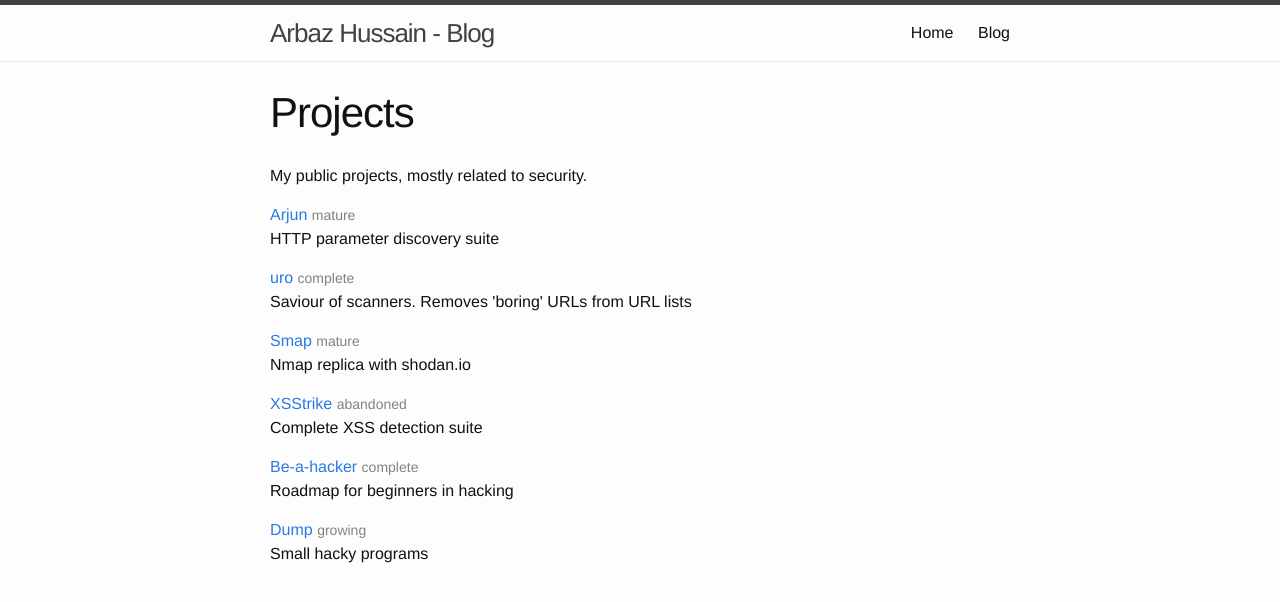
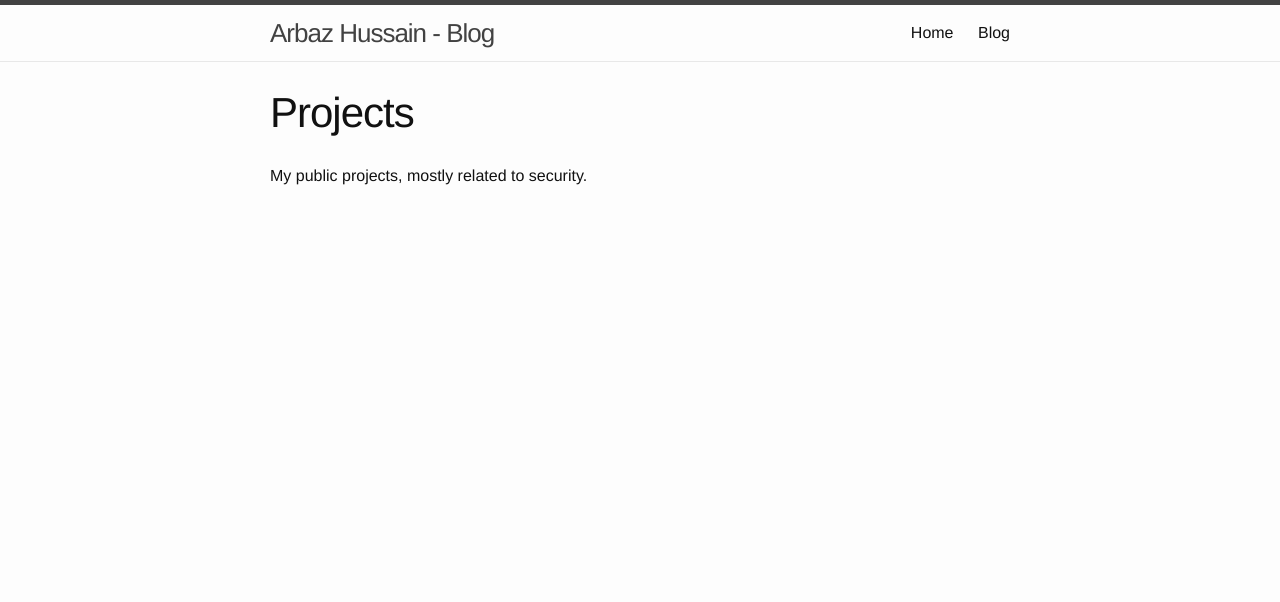
Before and after one commit to arbazkiraak/arbazkiraak.github.io, a Jekyll site: the page built from projects.html, in a window 1280 px wide. Shown: the top 602 px of the page. Built offline with Jekyll 4.4.1, drawn with Linux system fonts in a browser that asks for light colours; nearby versions of some CDN libraries.

Commit message:
align with my repo

```diff
--- a/_data/projects.yaml
+++ /dev/null
@@ -1,29 +0,0 @@
-- title:  Arjun
-  desc:   "HTTP parameter discovery suite"
-  href:   https://github.com/s0md3v/Arjun
-  status: mature
-
-- title:  uro
-  desc:   "Saviour of scanners. Removes 'boring' URLs from URL lists"
-  href:   https://github.com/s0md3v/uro
-  status: complete
-
-- title:  Smap
-  desc:   "Nmap replica with shodan.io"
-  href:   https://github.com/s0md3v/Smap
-  status: mature
-
-- title:  XSStrike
-  desc:   "Complete XSS detection suite"
-  href:   https://github.com/s0md3v/XSStrike
-  status: abandoned
-
-- title:  Be-a-hacker
-  desc:   "Roadmap for beginners in hacking"
-  href:   https://github.com/s0md3v/be-a-hacker
-  status: complete
-
-- title:  Dump
-  desc:   "Small hacky programs"
-  href:   https://github.com/s0md3v/dump/
-  status: growing
--- a/_includes/header.html
+++ b/_includes/header.html
@@ -2,7 +2,7 @@
 
   <div class="wrapper">
 
-    <a class="site-title" href="/">Arbaz Hussain - Blog</a>
+    <a class="site-title" href="/blog">Arbaz Hussain - Blog</a>
 
     <nav class="site-nav">
       <a href="#" class="menu-icon">
--- a/_posts/2024/2023-04-07-test.markdown
+++ b/_posts/2024/2024-05-31-test.markdown
@@ -1,7 +1,7 @@
 ---
 layout: post
 title:  "Testing."
-date:   2023-04-07 22:30:00 +0530
+date:   2024-05-31 22:30:00 +0530
 author: Arbaz Hussain
 tags:   [music, philosophy]
 image: /imgs/thumbs/git-gud.png
```
Also changed, not shown: 1 other file.
